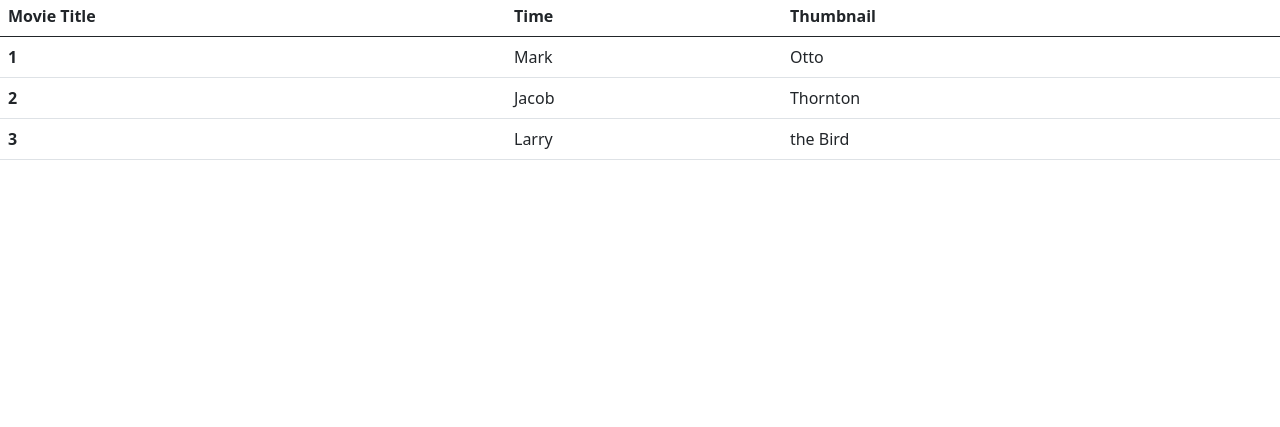
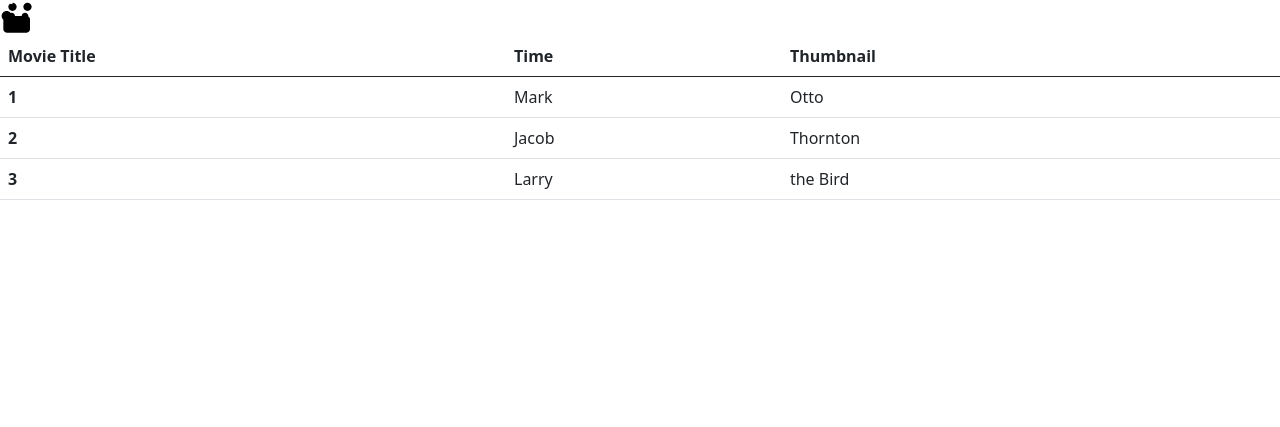
Before and after one commit to RobsonHarrison/QAMOVIE, a plain HTML site: page schedule.html in a window 1280 px wide. Shown: the part 373-800 px from the top of the page. Drawn offline with nearby package versions, Linux system fonts and the light colour scheme.

Commit message:
Schedule.html and style.css modified with table.

```diff
--- a/CSS/styles.css
+++ b/CSS/styles.css
@@ -2,3 +2,9 @@
     width: 40px;
     height: 40px;
   }
+
+
+  .film-reel-icon {
+    width: 40x;
+    height: 40px;
+  }
--- a/schedule.html
+++ b/schedule.html
@@ -76,6 +76,13 @@
   <!-- table two - what's on -->
 <div>
   <h2> What's On</h2>
+
+  <!-- film reel icon-->
+
+  <svg viewBox="0 0 24 24" class="film-reel-icon">
+    <path d="M18,14V20C18,21.11 17.11,22 16,22H4C2.9,22 2,21.1 2,20V14C2,12.9 2.9,12 4,12H16C17.11,12 18,12.9 18,14M7,14C5.9,14 5,13.1 5,12C5,10.9 5.9,10 7,10C8.1,10 9,10.9 9,12C9,13.1 8.1,14 7,14M15,14C13.9,14 13,13.1 13,12C13,10.9 13.9,10 15,10C16.1,10 17,10.9 17,12C17,13.1 16.1,14 15,14M16.5,4C17.88,4 19,5.12 19,6.5C19,7.88 17.88,9 16.5,9C15.12,9 14,7.88 14,6.5C14,5.12 15.12,4 16.5,4M7.5,4C8.88,4 10,5.12 10,6.5C10,7.88 8.88,9 7.5,9C6.12,9 5,7.88 5,6.5C5,5.12 6.12,4 7.5,5M4,9C5.66,9 7,10.34 7,12C7,13.66 5.66,15 4,15C2.34,15 1,13.66 1,12C1,10.34 2.34,9 4,9Z" />
+  </svg>
+
     <table class="table">
         <thead>
           <tr>
```
